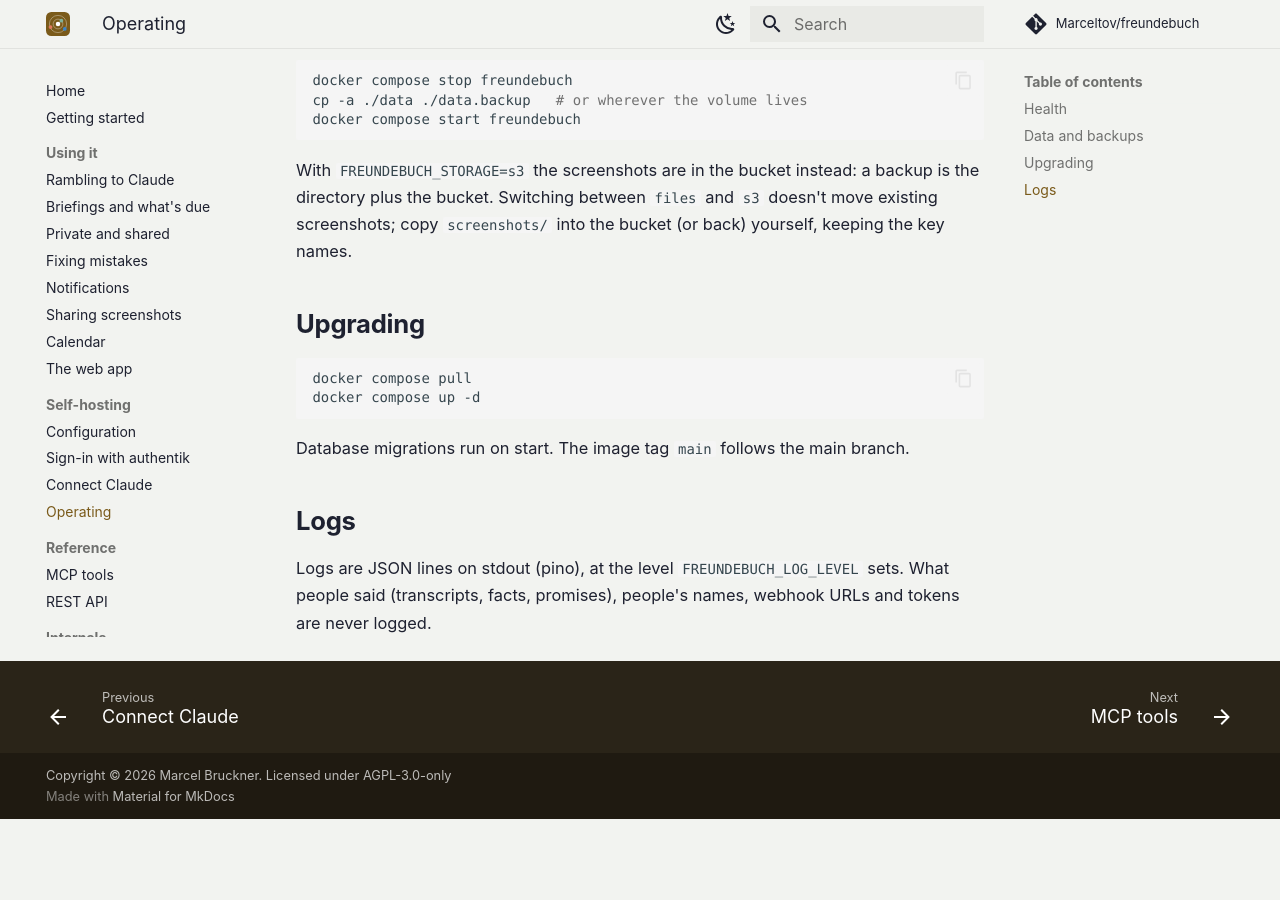
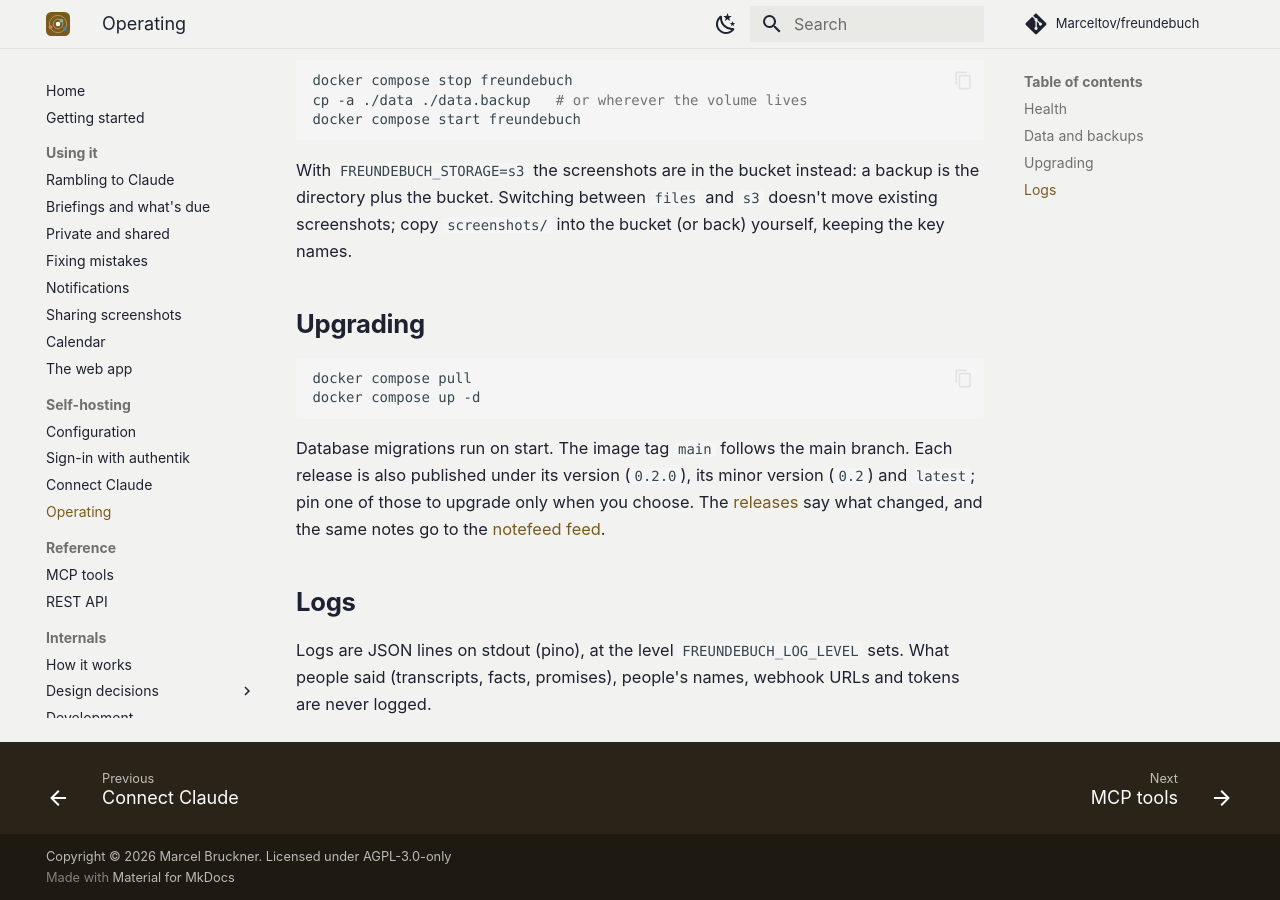
Before and after one commit to Marceltov/freundebuch, an MkDocs documentation site: the page built from docs/self-hosting/operating.md, in a window 1280 px wide and 900 px high, scrolled down 577 px. Built offline with MkDocs 1.6.1 and Material for MkDocs 9.7.7, drawn with Linux system fonts in a browser that asks for light colours; some web fonts are replaced; comment, search, counter and statistics services are not loaded; before the commit the page ends 1396 px from its top, so only the background shows below that.

Commit message:
Release on a version tag: image tags, GitHub release, notefeed post
A tag vX.Y.Z runs CI and, once the tests pass, tags the image X.Y.Z, X.Y
and latest (a pre-release only its own), makes the GitHub release from
the merged PRs and posts the same notes to the notefeed feed. A re-run
skips what is already there.

Co-Authored-By: Claude Opus 5.5 <noreply@anthropic.com>
Claude-Session: https://claude.ai/code/session_01Mmwmvtu87CBvDZp5qW3GtY

````diff
--- a/docs/self-hosting/operating.md
+++ b/docs/self-hosting/operating.md
@@ -29,7 +29,7 @@ docker compose pull
 docker compose up -d
 ```
 
-Database migrations run on start. The image tag `main` follows the main branch.
+Database migrations run on start. The image tag `main` follows the main branch. Each release is also published under its version (`0.2.0`), its minor version (`0.2`) and `latest`; pin one of those to upgrade only when you choose. The [releases](https://github.com/Marceltov/freundebuch/releases) say what changed, and the same notes go to the [notefeed feed](https://notefeed.me/r/freundebuch).
 
 ## Logs
 
````
Also changed, not shown: CLAUDE.md (+1 -0 lines), 1 other file.
